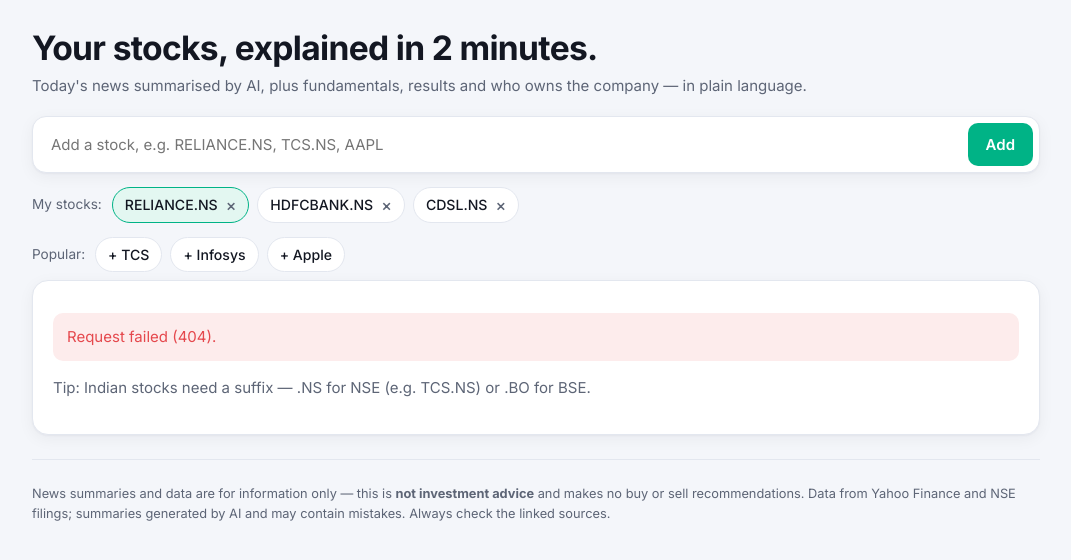
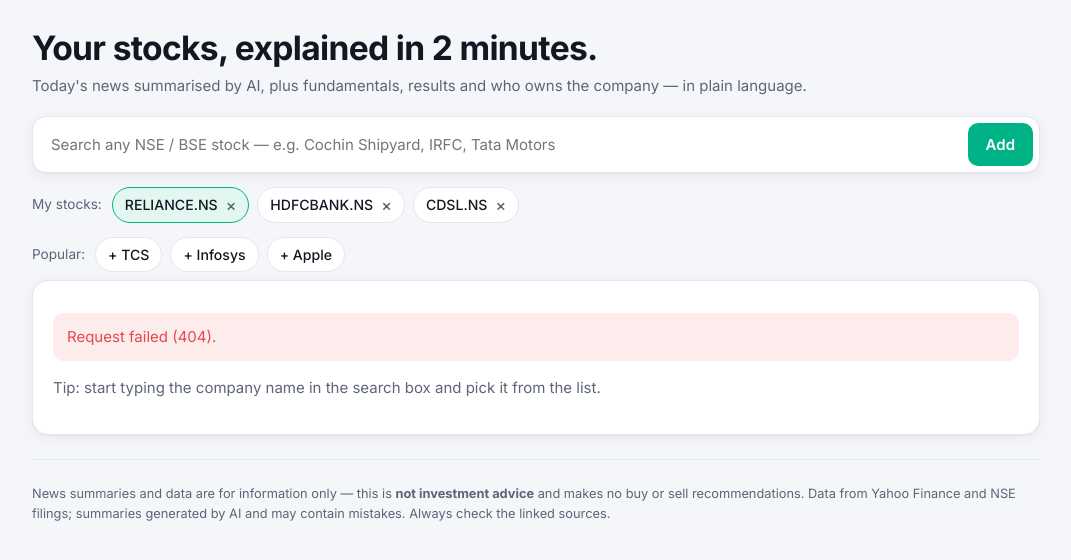
Before and after one commit to kdheerajk9/Stocknews, a Flask app: page / in a window 1280 px wide. Shown: the part 61-621 px from the top of the page, without its empty margins (104-1175 px from the left). Run offline with Flask 3, Linux system fonts and the light colour scheme.

Commit message:
Find any NSE/BSE stock by name or symbol
- Search-as-you-type suggestions (Yahoo symbol search, NSE then BSE first)
- Symbols typed without a suffix are tried on NSE, then BSE, then US
- Company names typed as one word (e.g. COCHINSHIPYARD) are matched to
  the real symbol (COCHINSHIP.NS); watchlist updates to the resolved symbol
- Allow '&' in symbols (M&M.NS)

Co-Authored-By: Claude Opus 5.5 <noreply@anthropic.com>

```diff
--- a/app.py
+++ b/app.py
@@ -12,12 +12,12 @@ from flask import Flask, jsonify, render_template, request
 
 load_dotenv()
 
-from fundamentals import get_company  # noqa: E402
+from fundamentals import direct_candidates, get_company, name_matches, search  # noqa: E402
 from news import fetch_news  # noqa: E402
 from summarizer import summarize  # noqa: E402
 
 MAX_TICKERS = 8
-TICKER_RE = re.compile(r"^[A-Z0-9.\-^=]{1,15}$")
+TICKER_RE = re.compile(r"^[A-Z0-9.&\-^=]{1,20}$")
 ACCESS_CODE = os.environ.get("ACCESS_CODE", "")
 
 app = Flask(__name__)
@@ -25,6 +25,7 @@ app = Flask(__name__)
 _cache = {}
 # Company data changes at most daily; cache it to keep pages fast and avoid hammering the sources.
 _company_cache = {}
+_search_cache = {}
 
 
 def _parse_tickers(raw):
@@ -40,25 +41,55 @@ def index():
     return render_template("index.html", needs_code=bool(ACCESS_CODE), max_tickers=MAX_TICKERS)
 
 
-@app.get("/api/company/<ticker>")
-def api_company(ticker):
-    tickers = _parse_tickers(ticker)
-    if not tickers:
-        return jsonify(error="Invalid ticker."), 400
-    ticker = tickers[0]
-    key = (datetime.now(timezone.utc).strftime("%Y-%m-%d"), ticker)
+@app.get("/api/search")
+def api_search():
+    q = (request.args.get("q") or "").strip()[:40]
+    if len(q) < 2:
+        return jsonify(results=[])
+    key = q.lower()
+    if key not in _search_cache:
+        try:
+            _search_cache[key] = search(q)
+        except Exception:
+            app.logger.exception("Search failed for %s", q)
+            return jsonify(results=[])
+        if len(_search_cache) > 1000:
+            _search_cache.clear()
+    return jsonify(results=_search_cache[key])
+
+
+def _load_company(ticker):
+    today = datetime.now(timezone.utc).strftime("%Y-%m-%d")
+    key = (today, ticker)
     if key not in _company_cache:
-        try:
-            data = get_company(ticker)
-        except LookupError as e:
-            return jsonify(error=str(e)), 404
-        except Exception:
-            app.logger.exception("Company data failed for %s", ticker)
-            return jsonify(error=f"Could not load data for {ticker} right now. Try again shortly."), 502
+        data = get_company(ticker)  # raises LookupError for unknown symbols
         if len(_company_cache) > 300:
             _company_cache.clear()
         _company_cache[key] = data
-    return jsonify(_company_cache[key])
+    return _company_cache[key]
+
+
+@app.get("/api/company/<path:query>")
+def api_company(query):
+    query = query.strip().upper()
+    if not query or not TICKER_RE.match(query):
+        return jsonify(error="Invalid symbol."), 400
+    # Try the symbol as typed (adding .NS / .BO for Indian stocks), then match by company name.
+    tried = set()
+    try:
+        for candidates in (lambda: direct_candidates(query), lambda: name_matches(query)):
+            for ticker in candidates():
+                if ticker in tried:
+                    continue
+                tried.add(ticker)
+                try:
+                    return jsonify(_load_company(ticker))
+                except LookupError:
+                    continue
+    except Exception:
+        app.logger.exception("Company data failed for %s", query)
+        return jsonify(error=f"Could not load data for {query} right now. Try again shortly."), 502
+    return jsonify(error=f"Couldn't find a stock called {query}. Try searching by company name."), 404
 
 
 @app.post("/api/summary")
--- a/fundamentals.py
+++ b/fundamentals.py
@@ -410,3 +410,65 @@ def get_company(ticker):
     for r in data["quarterly"] + data["yearly"]:
         del r["date"]  # only needed for year-on-year matching
     return data
+
+
+# ---------------------------------------------------------------- Symbol search
+
+YAHOO_SEARCH = "https://query2.finance.yahoo.com/v1/finance/search"
+SEARCH_HEADERS = {"User-Agent": NSE_HEADERS["User-Agent"]}
+EXCHANGE_NAMES = {"NSI": "NSE", "BSE": "BSE", "NMS": "NASDAQ", "NGM": "NASDAQ", "NCM": "NASDAQ",
+                  "NYQ": "NYSE", "ASE": "NYSE American", "PCX": "NYSE Arca"}
+
+
+def search(query, limit=8):
+    """Stocks matching a company name or symbol, Indian listings (NSE, then BSE) first."""
+    resp = requests.get(
+        YAHOO_SEARCH,
+        params={"q": query, "quotesCount": 15, "newsCount": 0, "listsCount": 0},
+        headers=SEARCH_HEADERS, timeout=10,
+    )
+    resp.raise_for_status()
+    results = []
+    for q in resp.json().get("quotes", []):
+        if q.get("quoteType") not in ("EQUITY", "ETF") or not q.get("symbol"):
+            continue
+        exch = q.get("exchange", "")
+        results.append({
+            "symbol": q["symbol"],
+            "name": q.get("longname") or q.get("shortname") or q["symbol"],
+            "exchange": EXCHANGE_NAMES.get(exch, q.get("exchDisp") or exch),
+            "_rank": 0 if exch == "NSI" else 1 if exch == "BSE" else 2,
+        })
+    results.sort(key=lambda r: r["_rank"])  # stable: keeps Yahoo's relevance order within each group
+    for r in results:
+        del r["_rank"]
+    return results[:limit]
+
+
+def _squash(text):
+    return re.sub(r"[^A-Z0-9]", "", text.upper())
+
+
+def direct_candidates(query):
+    """Symbols to try first: "TCS" -> TCS.NS, TCS.BO, TCS (US); "TCS.NS" -> as typed."""
+    q = query.strip().upper()
+    if "." in q or "^" in q:
+        return [q]
+    return [f"{q}.NS", f"{q}.BO", q]
+
+
+def name_matches(query):
+    """Symbols whose company name matches text typed without spaces, e.g. COCHINSHIPYARD -> COCHINSHIP.NS."""
+    wanted = _squash(query)
+    found = []
+    try:
+        # Search engines need real words; shorter prefixes ("TATA" from "TATAMOTORS") find the company.
+        for term in dict.fromkeys((query, query[:6], query[:4])):
+            for r in search(term, limit=15):
+                if (_squash(r["name"]).startswith(wanted) or _squash(r["symbol"].split(".")[0]) == wanted)                         and r["symbol"] not in found:
+                    found.append(r["symbol"])
+            if found:
+                break
+    except (requests.RequestException, ValueError):
+        pass
+    return found
--- a/templates/index.html
+++ b/templates/index.html
@@ -54,6 +54,18 @@
   .hero p { margin: 0 0 18px; color: var(--muted); }
   .search { display: flex; gap: 8px; background: var(--surface); border: 1px solid var(--border);
             border-radius: 14px; padding: 6px; box-shadow: var(--shadow); }
+  .search-wrap { position: relative; }
+  .suggest { position: absolute; left: 0; right: 0; top: calc(100% + 6px); z-index: 30; background: var(--surface);
+             border: 1px solid var(--border); border-radius: 14px; box-shadow: 0 12px 32px rgba(0,0,0,.18);
+             overflow: hidden; padding: 6px; }
+  .suggest[hidden] { display: none; }
+  .sg { display: flex; align-items: center; gap: 12px; width: 100%; text-align: left; border: 0; background: none;
+        padding: 10px 12px; border-radius: 10px; cursor: pointer; }
+  .sg:hover, .sg.hl { background: var(--surface-2); }
+  .sg .sg-name { flex: 1; min-width: 0; font-weight: 600; overflow: hidden; text-overflow: ellipsis; white-space: nowrap; }
+  .sg .sg-sym { color: var(--muted); font-size: .82rem; }
+  .sg .sg-ex { font-size: .7rem; font-weight: 700; padding: 3px 7px; border-radius: 6px; background: var(--accent-soft); color: var(--text); }
+  .sg-empty { padding: 10px 12px; color: var(--muted); font-size: .9rem; }
   .search input { flex: 1; min-width: 0; border: 0; background: transparent; padding: 10px 12px; outline: none; }
   .btn { border: 0; border-radius: 10px; padding: 10px 18px; font-weight: 600; cursor: pointer;
          background: var(--accent); color: var(--accent-text); white-space: nowrap; }
@@ -198,10 +210,14 @@
   <section class="hero">
     <h1>Your stocks, explained in 2 minutes.</h1>
     <p>Today's news summarised by AI, plus fundamentals, results and who owns the company — in plain language.</p>
-    <form class="search" id="search">
-      <input id="q" placeholder="Add a stock, e.g. RELIANCE.NS, TCS.NS, AAPL" autocomplete="off" aria-label="Stock symbol">
-      <button class="btn" type="submit">Add</button>
-    </form>
+    <div class="search-wrap">
+      <form class="search" id="search">
+        <input id="q" placeholder="Search any NSE / BSE stock — e.g. Cochin Shipyard, IRFC, Tata Motors" autocomplete="off"
+               aria-label="Search stocks by name or symbol" role="combobox" aria-controls="suggest" aria-expanded="false">
+        <button class="btn" type="submit">Add</button>
+      </form>
+      <div class="suggest" id="suggest" role="listbox" hidden></div>
+    </div>
     <div class="chips" id="watchlist"></div>
     <div class="chips" id="popular"><span class="chips-label">Popular:</span></div>
   </section>
@@ -321,7 +337,53 @@ function remove(t) {
   if (current === t) return select(watch[0] || null);
   renderChips();
 }
-$("search").addEventListener("submit", (e) => { e.preventDefault(); add($("q").value); $("q").value = ""; });
+/* ---------- search suggestions ---------- */
+let suggestions = [], hl = -1, searchTimer = null, searchSeq = 0;
+function closeSuggest() {
+  $("suggest").hidden = true; $("q").setAttribute("aria-expanded", "false"); suggestions = []; hl = -1;
+}
+function renderSuggest(loading) {
+  const box = $("suggest");
+  box.replaceChildren();
+  if (loading) box.append(el("div", { class: "sg-empty" }, "Searching…"));
+  else if (!suggestions.length) box.append(el("div", { class: "sg-empty" }, "No matches — press Add to try the symbol as typed."));
+  suggestions.forEach((r, i) => box.append(
+    el("button", { type: "button", role: "option", class: "sg" + (i === hl ? " hl" : ""),
+      onmousedown: (e) => { e.preventDefault(); pick(r.symbol); } },
+      el("span", { class: "sg-name" }, r.name), el("span", { class: "sg-sym" }, r.symbol), el("span", { class: "sg-ex" }, r.exchange))));
+  box.hidden = false; $("q").setAttribute("aria-expanded", "true");
+}
+function pick(symbol) { $("q").value = ""; closeSuggest(); add(symbol); }
+$("q").addEventListener("input", () => {
+  const q = $("q").value.trim();
+  clearTimeout(searchTimer);
+  if (q.length < 2) return closeSuggest();
+  searchTimer = setTimeout(async () => {
+    const seq = ++searchSeq;
+    renderSuggest(true);
+    try {
+      const r = await fetchJSON(`/api/search?q=${encodeURIComponent(q)}`);
+      if (seq !== searchSeq) return;
+      suggestions = r.results; hl = suggestions.length ? 0 : -1;
+      renderSuggest(false);
+    } catch { if (seq === searchSeq) closeSuggest(); }
+  }, 250);
+});
+$("q").addEventListener("keydown", (e) => {
+  if ($("suggest").hidden || !suggestions.length) { if (e.key === "Escape") closeSuggest(); return; }
+  if (e.key === "ArrowDown") { e.preventDefault(); hl = (hl + 1) % suggestions.length; renderSuggest(false); }
+  else if (e.key === "ArrowUp") { e.preventDefault(); hl = (hl - 1 + suggestions.length) % suggestions.length; renderSuggest(false); }
+  else if (e.key === "Escape") closeSuggest();
+});
+$("q").addEventListener("blur", () => setTimeout(closeSuggest, 150));
+$("search").addEventListener("submit", (e) => {
+  e.preventDefault();
+  const typed = $("q").value;
+  if (!typed.trim()) return;
+  // Pressing Enter picks the highlighted suggestion; otherwise the server resolves what was typed.
+  if (suggestions.length && hl >= 0) return pick(suggestions[hl].symbol);
+  $("q").value = ""; closeSuggest(); add(typed);
+});
 
 /* ---------- loading a stock ---------- */
 const companyCache = {};
@@ -338,12 +400,20 @@ async function select(t) {
   view.replaceChildren(el("div", { class: "skeleton" }), el("div", { class: "skeleton" }), el("div", { class: "skeleton" }));
   try {
     const data = companyCache[t] || await fetchJSON(`/api/company/${encodeURIComponent(t)}`);
-    companyCache[t] = data;
-    if (current === t) renderStock(data);
+    companyCache[t] = companyCache[data.ticker] = data;
+    if (current !== t) return;
+    if (data.ticker !== t) {
+      watch = watch.includes(data.ticker) ? watch.filter((x) => x !== t) : watch.map((x) => (x === t ? data.ticker : x));
+      store.set("watchlist", watch);
+      current = data.ticker;
+      store.set("current", current);
+      renderChips();
+    }
+    renderStock(data);
   } catch (err) {
     if (current !== t) return;
     view.replaceChildren(el("div", { class: "card" }, el("div", { class: "error" }, err.message),
-      el("p", { class: "muted" }, "Tip: Indian stocks need a suffix — .NS for NSE (e.g. TCS.NS) or .BO for BSE.")));
+      el("p", { class: "muted" }, "Tip: start typing the company name in the search box and pick it from the list.")));
   }
 }
 async function fetchJSON(url, opts) {
```
